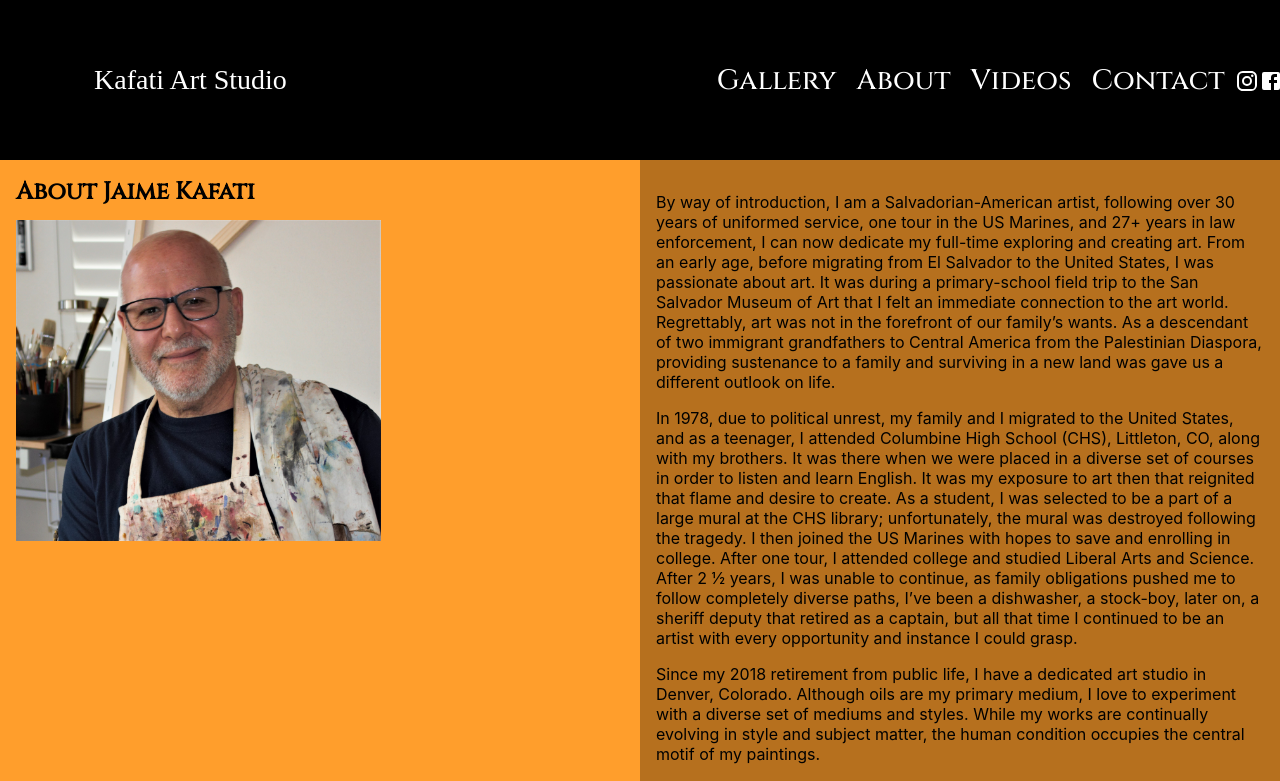
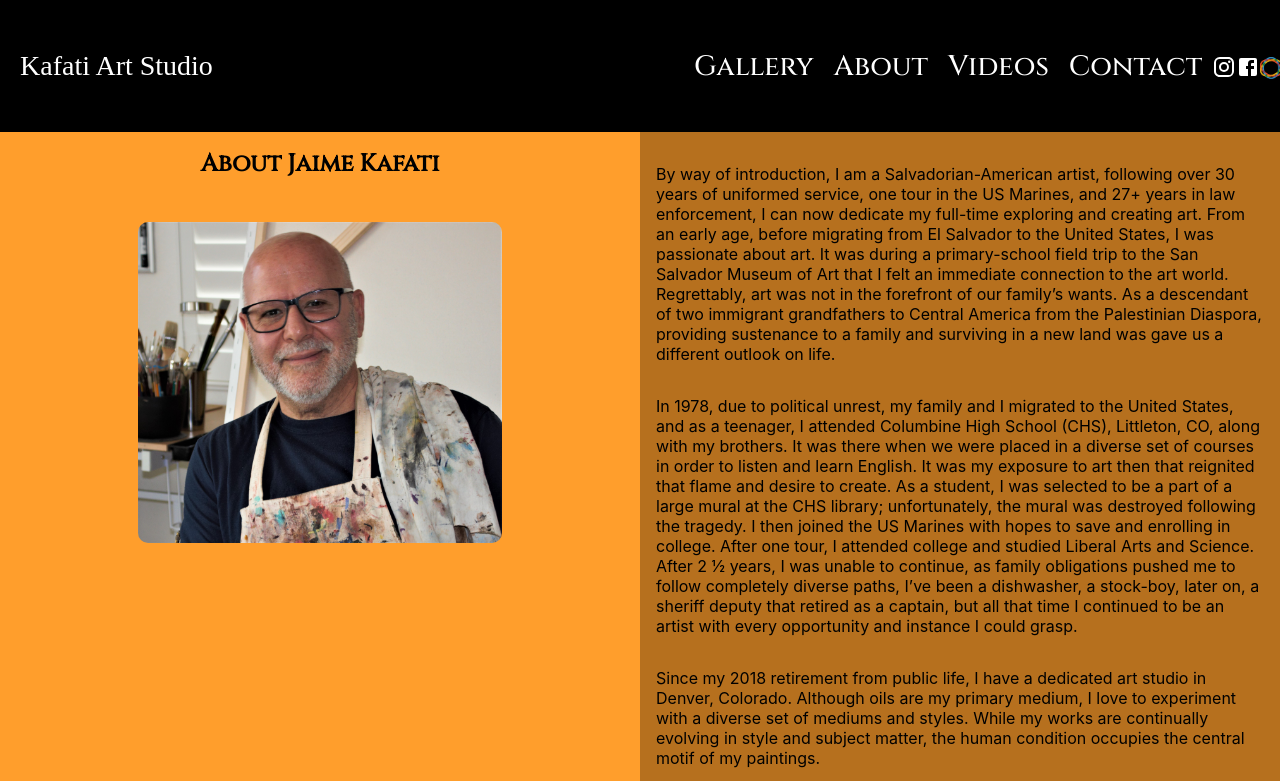
Before and after one commit to ToriK17/kfa, a React (Create React App) app: page /about in a window 1280 px wide. Shown: the top 781 px of the page. Built offline with nearby package versions, Linux system fonts and the light colour scheme; a web font is replaced by a local one.

Commit message:
Refactor about page layout and some navbar components

```diff
--- a/src/components/About/About.tsx
+++ b/src/components/About/About.tsx
@@ -12,7 +12,7 @@ const AboutMe = () => {
 				<img className="profile-img" src={profilePic} alt="Jaime Kafati" />
 			</div>
 			<div className="right-half">
-				<article>
+				<article className="about-description">
 					<p>
 						By way of introduction, I am a Salvadorian-American artist, following over 30 years of uniformed service, one tour in the US Marines, and 27+ years in law enforcement, I can now dedicate my full-time exploring and creating art. From an early age, before migrating from El Salvador to the United States, I was passionate about art. It was during a primary-school field trip to the San Salvador Museum of Art that I felt an immediate connection to the art world. Regrettably, art was not in the forefront of our family’s wants. As a descendant of two immigrant grandfathers to Central America from the Palestinian Diaspora, providing sustenance to a family and surviving in a new land was gave us a different outlook on life.
 					</p>
--- a/src/components/About/about.scss
+++ b/src/components/About/about.scss
@@ -5,13 +5,17 @@ h1 {
 }
 .profile-img {
 	max-width: 60%;
+  border-radius: 10px;
 }
 .container {
   display: flex;
-	position: relative;
 }
 
 .left-half {
+  display: flex;
+  flex-direction: column;
+  align-items: center;
+  gap: 30px;
   background-color: #ff9e2c;
   flex: 1;
   padding: 1rem;
@@ -22,3 +26,9 @@ h1 {
   flex: 1;
   padding: 1rem;
 }
+
+.about-description {
+  display: flex;
+  flex-direction: column;
+  overflow: scroll;
+}
--- a/src/components/App/App.scss
+++ b/src/components/App/App.scss
@@ -1,4 +1,6 @@
 .App {
+	height: 100%;
+	width: 100%;
 	.card-container {
 		display: flex;
 		margin-top: -2em;
--- a/src/components/NavBar/navbar.scss
+++ b/src/components/NavBar/navbar.scss
@@ -1,9 +1,8 @@
 
-nav.nav-container {
+.nav-container {
 	display: flex;
-	padding: 0 5em 0 5em;
 	align-items: center;
-	height: 10em;
+	padding: 30px 0;
 	width: 100%;
 	background-color: #000000;
 
@@ -23,7 +22,7 @@ nav.nav-container {
 
 	.nav-links {
 		display: flex;
-		padding: 0em 2em 0em 0em;
+		padding: 0em 20px;
 		width: 55%;
 		justify-content: space-between;
 		font-family: 'Cinzel', serif;
@@ -50,8 +49,7 @@ nav.nav-container {
 		justify-content: flex-start;
 		white-space: nowrap;
 		align-items: center;
-		padding-right: 5em;
-		padding-left: .5em;
+		padding: 20px;
 	}
 
 	.inner-container {
@@ -60,7 +58,6 @@ nav.nav-container {
 		align-items: center;
 		width: 100%;
 		justify-content: right;
-		margin-right: 15em;
 	}
 
 	.media-links {
--- a/src/index.scss
+++ b/src/index.scss
@@ -1,4 +1,6 @@
 body {
+  height: 100vh;
+  width:100vw;
   margin: 0;
   padding: 0;
   position: relative;
@@ -11,17 +13,6 @@ body {
   background-color: #CADEE8;
 }
 
-.background {
-  height: 100%;
-  width: 100%;
-  position: fixed;
-  user-select: none;
-  z-index: -1;
-  background-size: cover;
-  background-repeat: no-repeat;
-  background-position: 0 0;
-}
-
 
 code {
   font-family: source-code-pro, Menlo, Monaco, Consolas, 'Courier New',
--- a/src/index.tsx
+++ b/src/index.tsx
@@ -10,10 +10,7 @@ import Videos from './components/Videos/Videos';
 
 
 const rootElement = document.getElementById("root");
-const background =  require("./assets/images/45-degree-fabric-light.png")
 render(
-  <div className='background'>
-    <img src={background} className='background' alt="background" />
   <BrowserRouter>
     <Routes>
       <Route path="/" element={<App />}>
@@ -24,6 +21,6 @@ render(
       </Route>
     </Routes>
   </BrowserRouter>
-  </div>,
+  ,
   rootElement
 );
```
